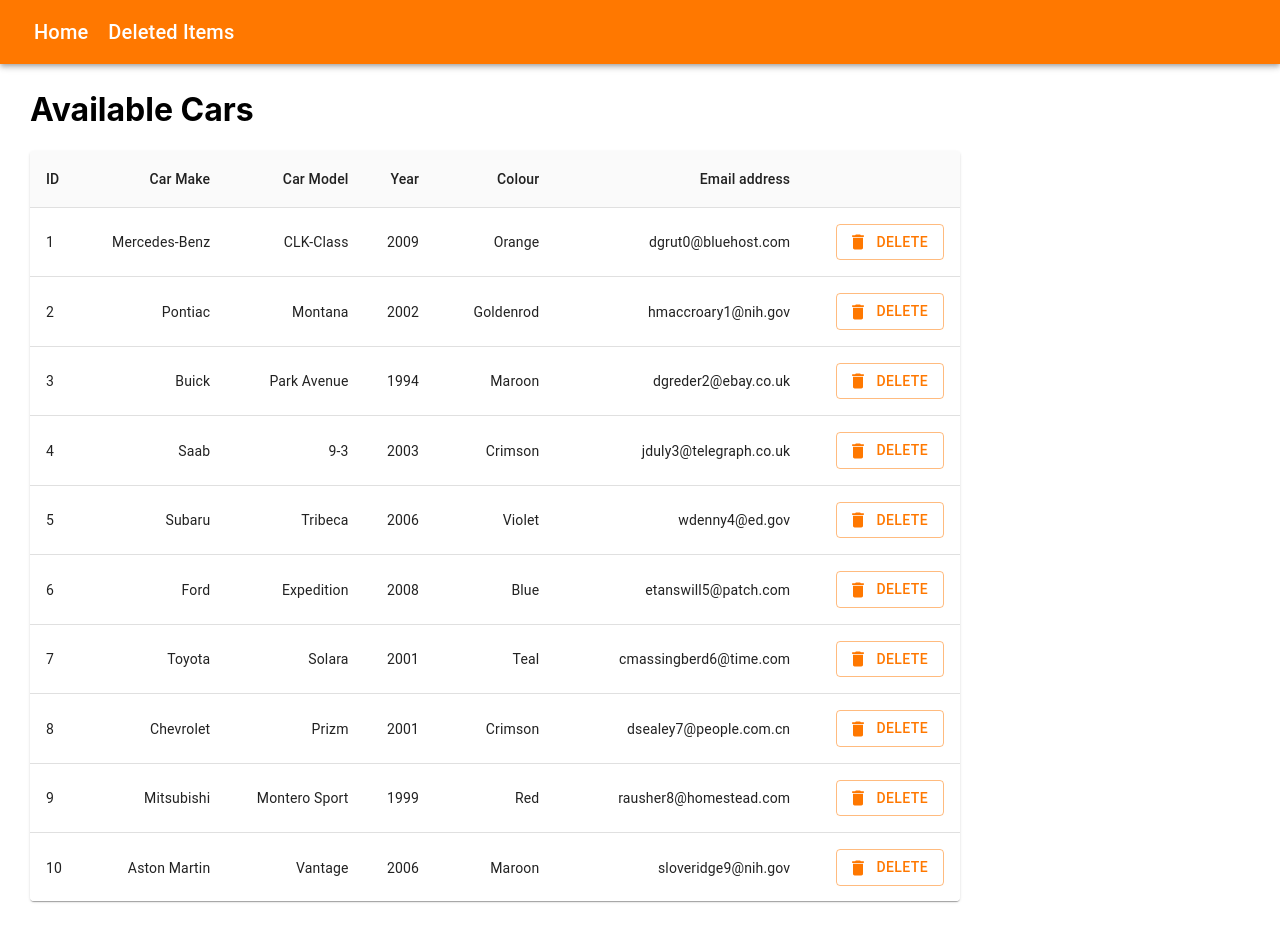
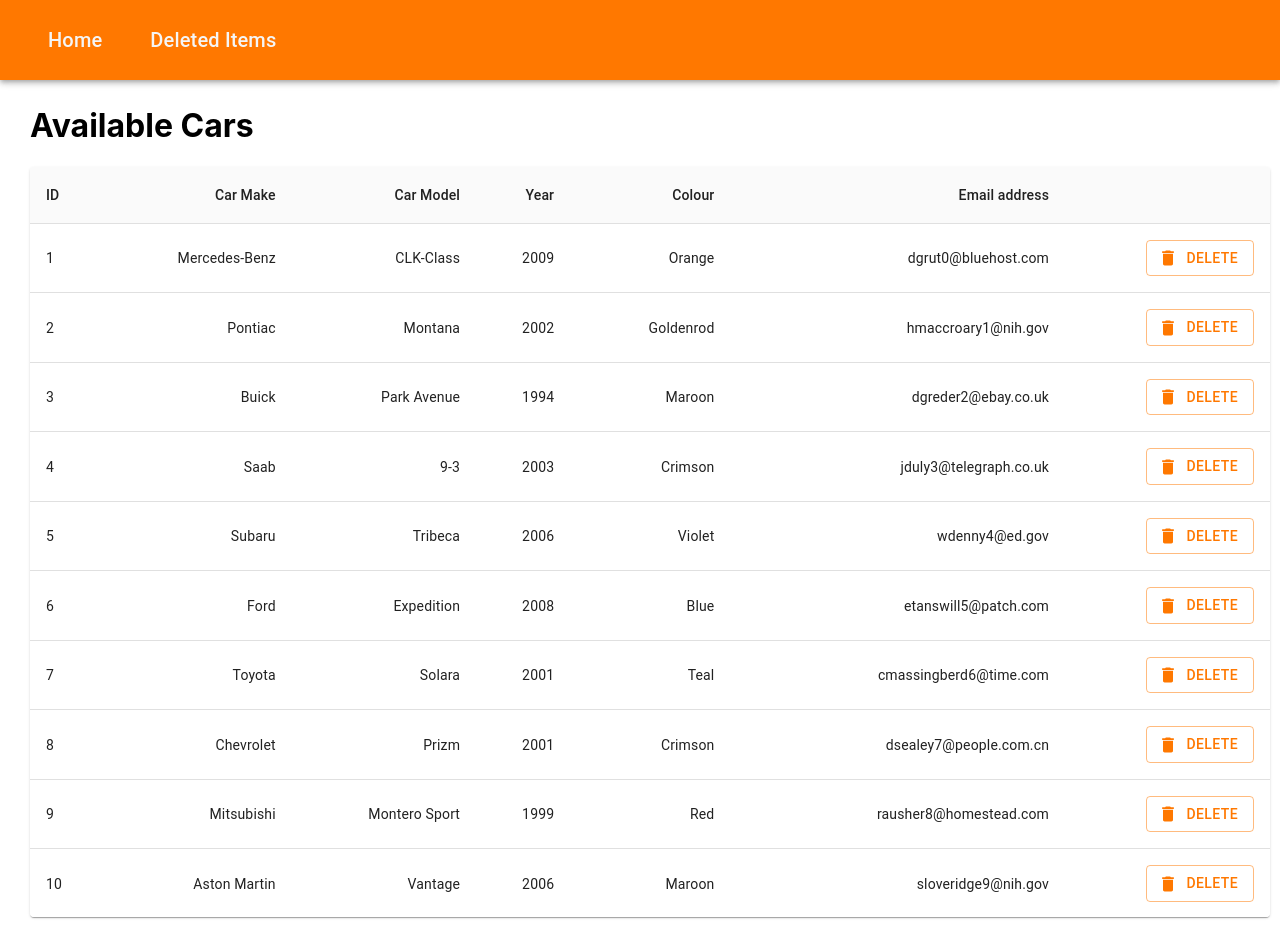
Before and after one commit to Flumm3ry/SampleReactApp, a React (Create React App) app: page / in a window 1280 px wide. Built offline with nearby package versions, Linux system fonts and the light colour scheme.

Commit message:
Updated styling to be more consistent with theme

```diff
--- a/src/components/CarTable.tsx
+++ b/src/components/CarTable.tsx
@@ -9,6 +9,7 @@
 import { makeStyles } from '@material-ui/styles'
 import CarDetails from '../interfaces/CarDetails';
 import CarTableRow from './CarTableRow';
+import { Theme } from '@material-ui/core';
 
 interface TableProps {
     data: CarDetails[],
@@ -16,12 +17,12 @@
     onDataChange: (deletedCar: CarDetails) => void | null,
 }
 
-const useStyles = makeStyles({
+const useStyles = makeStyles((theme: Theme) => ({
     tableContainer: {
-        width: "75%",
+        marginRight: theme.spacing(10),
         maxHeight: 750,
     },
-});
+}));
 
 const CarTable = (props: TableProps): JSX.Element => {
     const classes = useStyles();
--- a/src/components/NavBar.tsx
+++ b/src/components/NavBar.tsx
@@ -1,17 +1,18 @@
 import React from 'react';
 import { Link } from 'react-router-dom';
 import { AppBar, Toolbar, Typography } from '@material-ui/core';
-import { makeStyles } from '@material-ui/core/styles';
+import { makeStyles, useTheme, withStyles, createStyles } from '@material-ui/core/styles';
+import { Theme } from '@material-ui/core';
 
-const useStyles = makeStyles({
+const useStyles = makeStyles((theme: Theme) => createStyles({
     grow: {
         flexGrow: 1,
     },
     title: {
-        padding: 10,
-        color: 'white',
+        margin: theme.spacing(3),
+        color: theme.palette.grey[100],
     }
-});
+}));
 
 const NavBar = (): JSX.Element => {
     const classes = useStyles();
--- a/src/themes/Theme.ts
+++ b/src/themes/Theme.ts
@@ -1,4 +1,3 @@
-import React from 'react';
 import { Theme, createMuiTheme } from '@material-ui/core';
 
 const theme: Theme = createMuiTheme({
```
